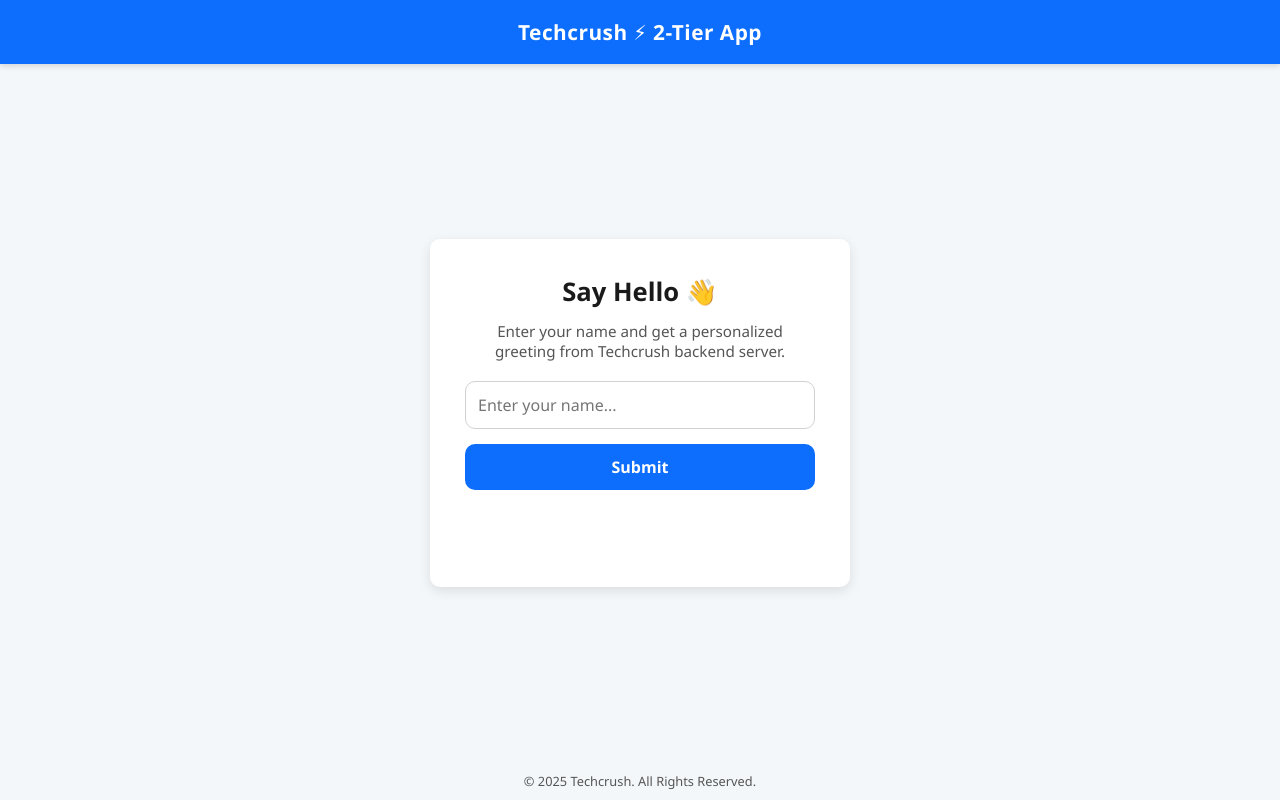
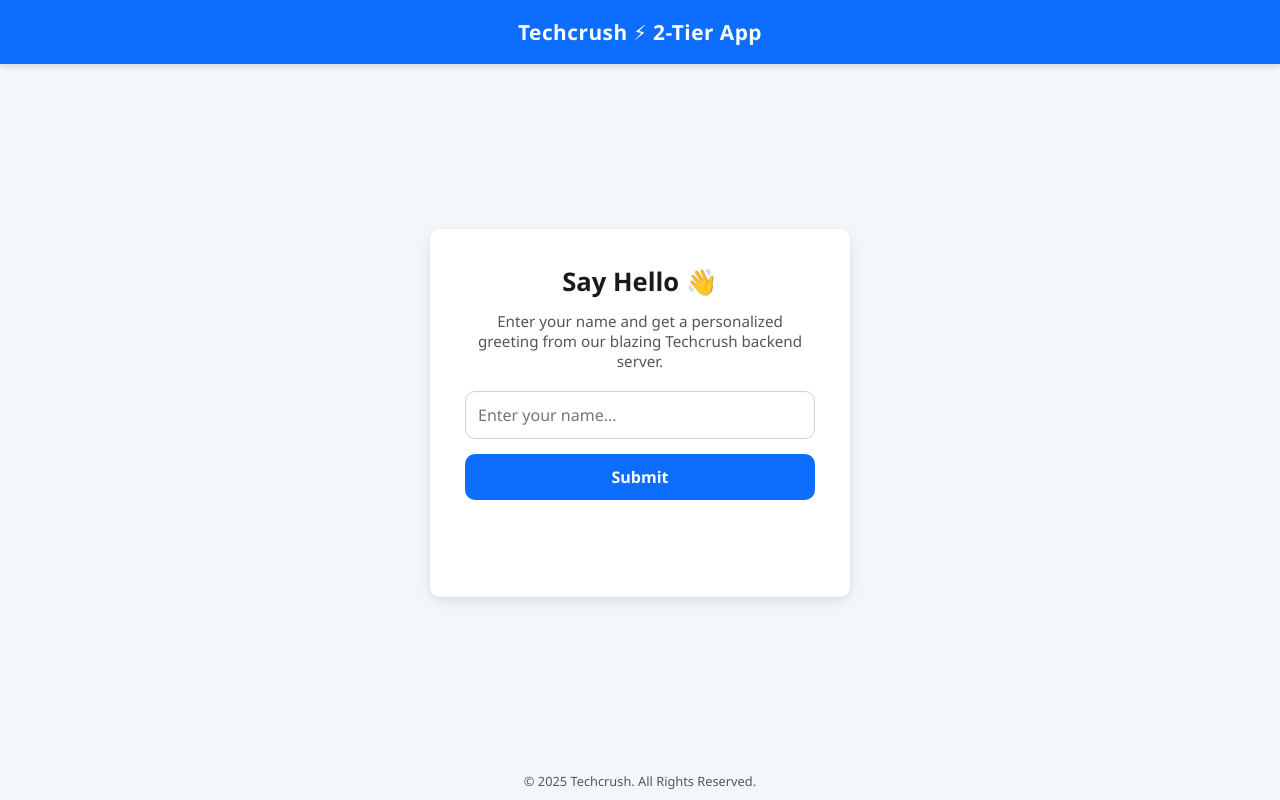
Before and after one commit to lahyinqs/Techchrush-Docker-2-Tier, a plain HTML site: page frontend/index.html in a window 1280 px wide. Drawn offline with Linux system fonts and the light colour scheme.

Commit message:
index.html updated

```diff
--- a/frontend/index.html
+++ b/frontend/index.html
@@ -128,7 +128,7 @@
   <div class="container">
     <div class="card">
       <h2>Say Hello 👋</h2>
-      <p>Enter your name and get a personalized greeting from Techcrush backend server.</p>
+      <p>Enter your name and get a personalized greeting from our blazing Techcrush backend server.</p>
 
 
       <input id="name" placeholder="Enter your name..." />
```
